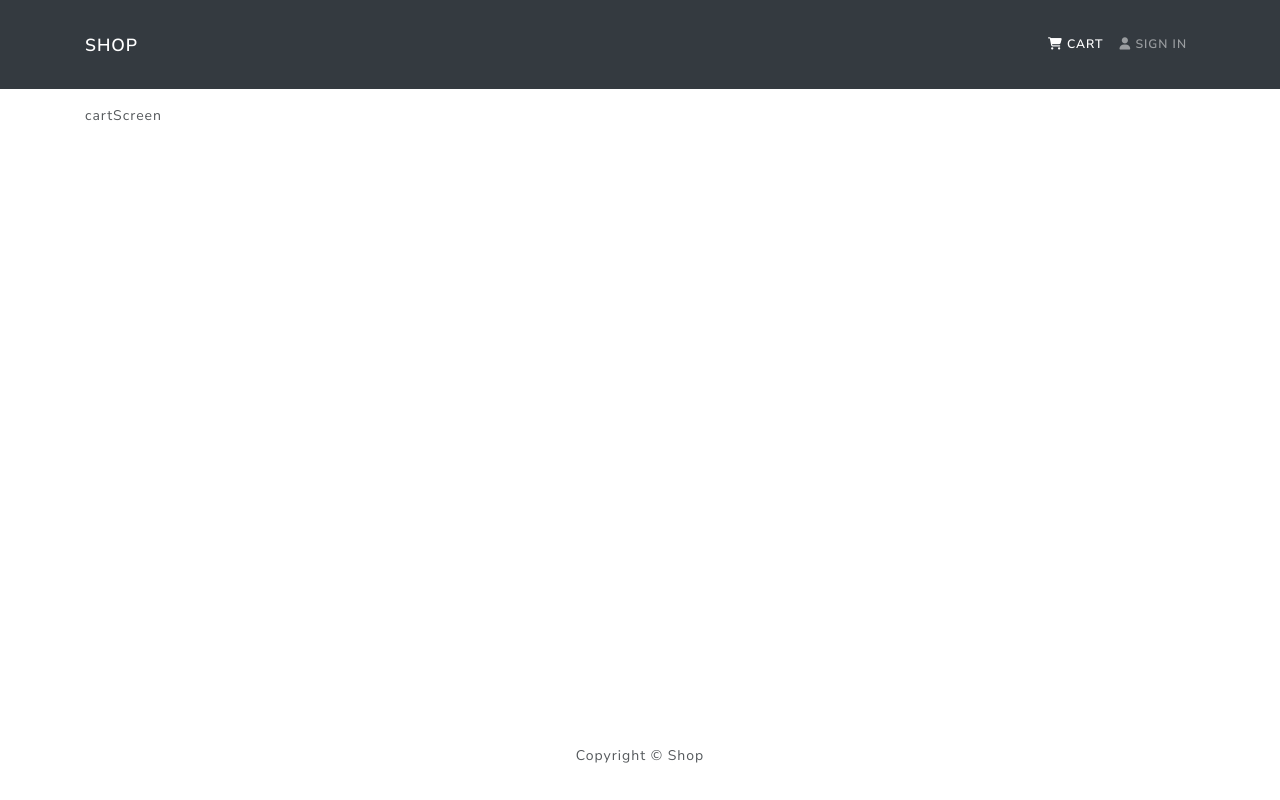
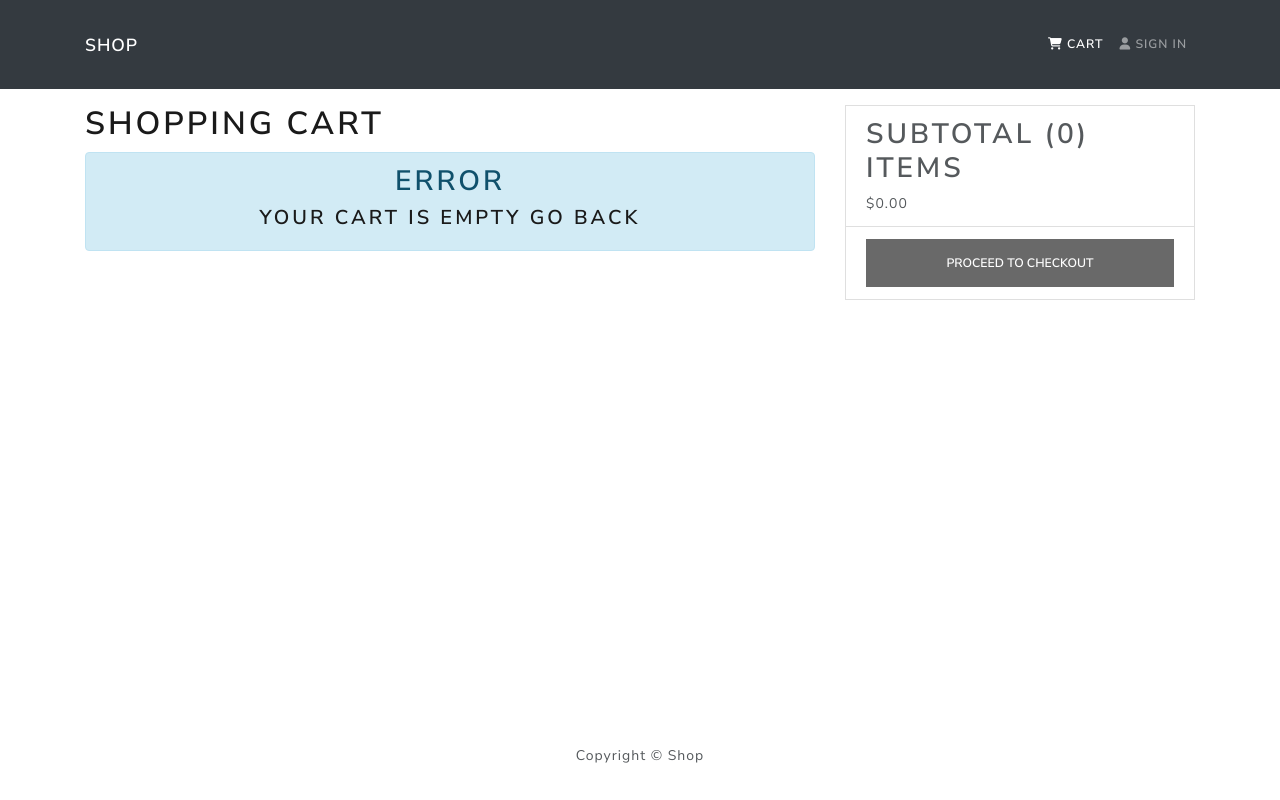
Before and after one commit to shernille37/E-Commerce, a React (Create React App) app in the folder frontend/: page /cart in a window 1280 px wide. Built offline with nearby package versions, Linux system fonts and the light colour scheme; no server answers.

Commit message:
Implement CartScreen

```diff
--- a/frontend/src/reducers/cartReducers.js
+++ b/frontend/src/reducers/cartReducers.js
@@ -13,12 +13,7 @@
   reducers: {},
   extraReducers(builder) {
     builder
-      .addCase(addToCart.pending, (state, action) => {
-        state.loading = true;
-      })
       .addCase(addToCart.fulfilled, (state, action) => {
-        state.loading = false;
-
         const item = action.payload;
 
         const itemIsExist = state.cartItems.find(
@@ -27,7 +22,7 @@
 
         if (itemIsExist) {
           state.cartItems = state.cartItems.map((x) =>
-            x.product === itemIsExist ? item : x
+            x.product === itemIsExist.product ? item : x
           );
         } else {
           state.cartItems = [...state.cartItems, item];
@@ -37,7 +32,6 @@
         localStorage.setItem('cartItems', JSON.stringify(state.cartItems));
       })
       .addCase(addToCart.rejected, (state, action) => {
-        state.loading = false;
         state.error = action.payload;
       });
   },
--- a/frontend/src/screens/CartScreen.js
+++ b/frontend/src/screens/CartScreen.js
@@ -1,24 +1,137 @@
 import React, { useEffect } from 'react';
-import { useParams, useSearchParams } from 'react-router-dom';
+import {
+  Row,
+  Col,
+  Form,
+  ListGroup,
+  Card,
+  Button,
+  Image,
+} from 'react-bootstrap';
+import Message from '../components/Message';
+import {
+  Link,
+  useParams,
+  useNavigate,
+  useSearchParams,
+} from 'react-router-dom';
 import { useSelector, useDispatch } from 'react-redux';
 import { addToCart } from '../actions/cartActions';
 
 const CartScreen = () => {
   const dispatch = useDispatch();
 
+  const cart = useSelector((state) => state.cart);
+  const { cartItems } = cart;
+
   const params = useParams();
-  const [qtyParams, setQtyParams] = useSearchParams();
+  const navigate = useNavigate();
+
+  const productId = params.id;
+  const [qty, setQty] = useSearchParams();
 
   useEffect(() => {
-    dispatch(
-      addToCart({
-        id: params.id,
-        qty: qtyParams.get('qty'),
-      })
-    );
-  }, [dispatch]);
+    if (productId) {
+      dispatch(
+        addToCart({
+          id: productId,
+          qty: Number(qty.get('qty')),
+        })
+      );
+    }
+  }, [dispatch, params, qty]);
 
-  return <div>cartScreen</div>;
+  const removeFromCartHandler = (id) => {
+    // dispatch(removeFromCart(id))
+  };
+
+  const checkoutHandler = () => {
+    navigate('/login?redirect=shipping');
+  };
+
+  return (
+    <Row>
+      <Col md={8}>
+        <h1>Shopping Cart</h1>
+        {cartItems.length === 0 ? (
+          <Message>
+            Your cart is empty <Link to='/'>Go Back</Link>
+          </Message>
+        ) : (
+          <ListGroup variant='flush'>
+            {cartItems.map((item) => (
+              <ListGroup.Item key={item.product}>
+                <Row>
+                  <Col md={2}>
+                    <Image src={item.image} alt={item.name} fluid rounded />
+                  </Col>
+                  <Col md={3}>
+                    <Link to={`/product/${item.product}`}>{item.name}</Link>
+                  </Col>
+                  <Col md={2}>${item.price}</Col>
+                  <Col md={2}>
+                    <Form.Control
+                      as='select'
+                      value={item.qty}
+                      onChange={(e) =>
+                        dispatch(
+                          addToCart({
+                            id: item.product,
+                            qty: Number(e.target.value),
+                          })
+                        )
+                      }
+                    >
+                      {[...Array(item.countInStock).keys()].map((x) => (
+                        <option key={x + 1} value={x + 1}>
+                          {x + 1}
+                        </option>
+                      ))}
+                    </Form.Control>
+                  </Col>
+                  <Col md={2}>
+                    <Button
+                      type='button'
+                      variant='light'
+                      onClick={() => removeFromCartHandler(item.product)}
+                    >
+                      <i className='fas fa-trash'></i>
+                    </Button>
+                  </Col>
+                </Row>
+              </ListGroup.Item>
+            ))}
+          </ListGroup>
+        )}
+      </Col>
+      <Col md={4}>
+        <Card>
+          <ListGroup variant='flush'>
+            <ListGroup.Item>
+              <h2>
+                Subtotal ({cartItems.reduce((acc, item) => acc + item.qty, 0)})
+                items
+              </h2>
+              $
+              {cartItems
+                .reduce((acc, item) => acc + item.qty * item.price, 0)
+                .toFixed(2)}
+            </ListGroup.Item>
+            <ListGroup.Item>
+              <Button
+                type='button'
+                className='btn-block'
+                disabled={cartItems.length === 0}
+                onClick={checkoutHandler}
+              >
+                Proceed To Checkout
+              </Button>
+            </ListGroup.Item>
+          </ListGroup>
+        </Card>
+      </Col>
+    </Row>
+  );
 };
 
 export default CartScreen;
--- a/frontend/src/screens/ProductScreen.js
+++ b/frontend/src/screens/ProductScreen.js
@@ -16,7 +16,7 @@
 import Message from '../components/Message';
 
 const ProductScreen = () => {
-  const [qty, setQty] = useState(0);
+  const [qty, setQty] = useState(1);
 
   const params = useParams();
   const navigate = useNavigate();
```
